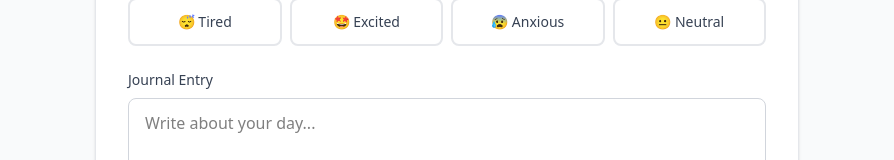
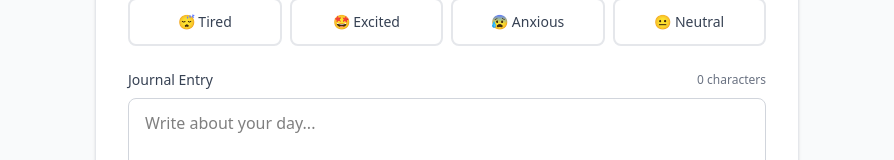
Before and after one commit to ShubhamSarda/dailydots, a React (Vite) app: page /new in a window 1280 px wide. Shown: the part 488-648 px from the top of the page, without its empty margins (193-1087 px from the left). Built offline with nearby package versions, Linux system fonts and the light colour scheme.

Commit message:
feat: Update documentation and improve user feedback in AddNewJournal page

```diff
--- a/src/pages/AddNewJournal.tsx
+++ b/src/pages/AddNewJournal.tsx
@@ -128,9 +128,14 @@
           <MoodSelector value={mood} onChange={setMood} />
 
           <div>
-            <label htmlFor="content" className="block text-sm font-medium text-gray-700 mb-2">
-              Journal Entry
-            </label>
+            <div className="flex items-center justify-between mb-2">
+              <label htmlFor="content" className="block text-sm font-medium text-gray-700">
+                Journal Entry
+              </label>
+              <span className="text-xs text-gray-500">
+                {content.length} characters
+              </span>
+            </div>
             <textarea
               id="content"
               value={content}
```
Also changed, not shown: 3 other files (tests, documents, lock files or other folders).
